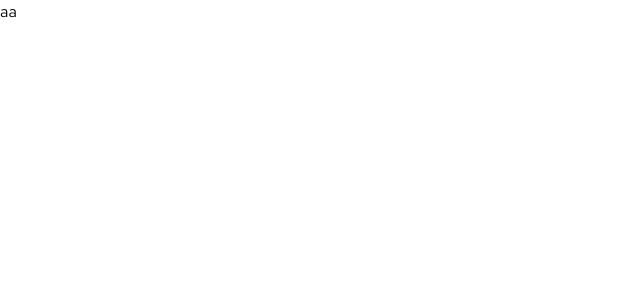
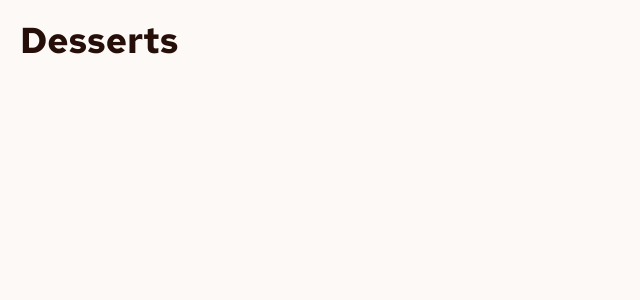
Before and after one commit to vitorgabrielgg/desserts, a Next.js app: page / in a window 1280 px wide. Shown: the top 300 px of the page, without its empty margins (0-640 px from the left). Built offline with nearby package versions, Linux system fonts and the light colour scheme.

Commit message:
feat: add the inital structure of the project

```diff
--- a/src/app/page.tsx
+++ b/src/app/page.tsx
@@ -1,3 +1,9 @@
 export default function Home() {
-  return <div className="">aa</div>;
+  return (
+    <main className="bg-rose-50 min-h-screen p-5 flex flex-col">
+      <section>
+        <h1 className="text-rose-900 font-bold text-4xl">Desserts</h1>
+      </section>
+    </main>
+  );
 }
```
